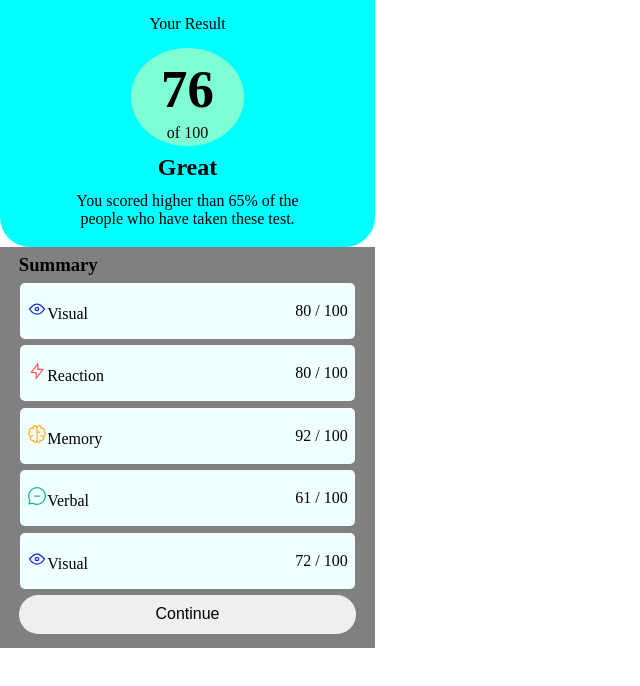
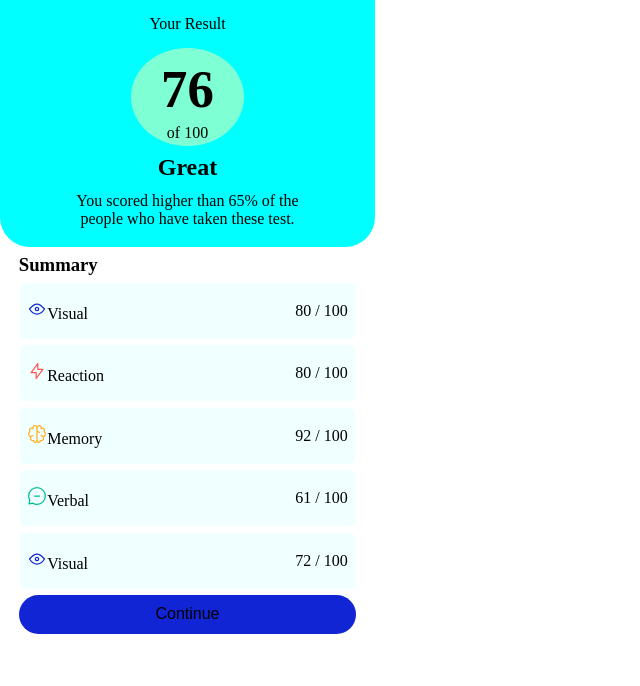
Before and after one commit to JorgeDeAquino/resumo-de-resultado-vue, a Vue app: page / in a window 1280 px wide. Shown: the top 686 px of the page, without its empty margins (0-640 px from the left). Built offline with nearby package versions, Linux system fonts and the light colour scheme.

Commit message:
iniciando ajuste de cores

```diff
--- a/src/components/Summary/Summary.scss
+++ b/src/components/Summary/Summary.scss
@@ -5,11 +5,14 @@
     display: flex;
     flex-direction: column;
     justify-content: space-between;
-    background-color: grey;
     padding: 2% 5% 2% 5%;
 
     h3 {
         margin: 0 0 2% 0;
+    }
+
+    button {
+        background-color: $Cobalt-blue;
     }
 
     .summary_category_container {
```
